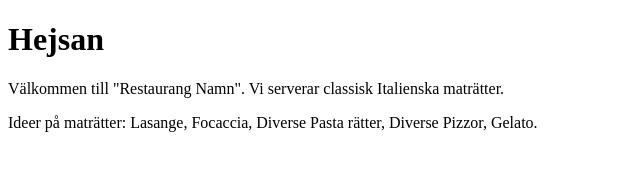
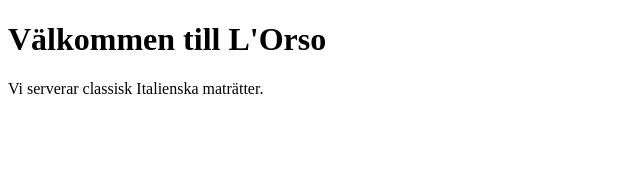
Before and after one commit to Emildelrosso/Webbsida-Slutprojekt-Emil-Del-Rosso, a plain HTML site: page Hemsidan/client/Home.html in a window 1280 px wide. Shown: the whole page, without its empty margins (0-640 px from the left). Drawn offline with Linux system fonts and the light colour scheme.

Commit message:
uppdatering av planering

```diff
--- a/Hemsidan/client/Home.html
+++ b/Hemsidan/client/Home.html
@@ -6,16 +6,8 @@
     <title>Homepage</title>
 </head>
 <body>
-    <h1>Hejsan</h1>
-    <p>Välkommen till "Restaurang Namn". Vi serverar classisk Italienska maträtter.</p>
-
-    <p>Ideer på maträtter:
-        Lasange,
-        Focaccia,
-        Diverse Pasta rätter,
-        Diverse Pizzor,
-        Gelato.
-    </p>
+    <h1>Välkommen till L'Orso</h1>
+    <p>Vi serverar classisk Italienska maträtter.</p>
 
 </body>
 </html>
```
Also changed, not shown: Planering.md (+1 -1 lines).
